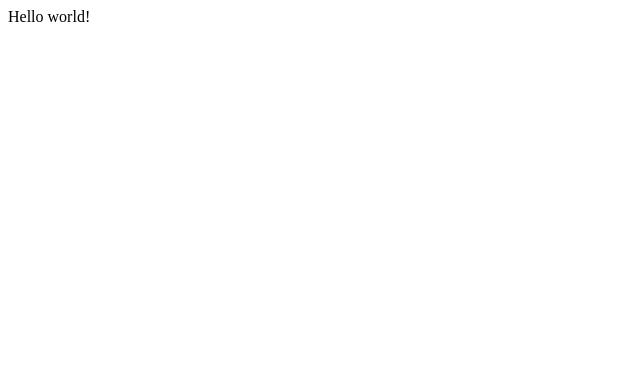
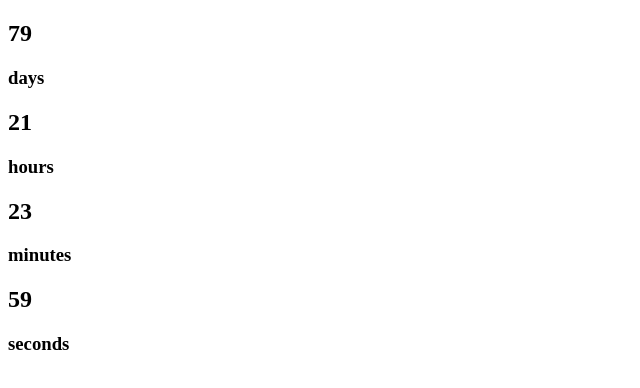
Before and after one commit to duffbeer83/bub-countdown, a Gatsby site: page / in a window 1280 px wide. Shown: the whole page, without its empty margins (0-640 px from the left). Built offline with nearby package versions, Linux system fonts and the light colour scheme; Gatsby itself is replaced by a stand-in of ours.

Commit message:
added countdown timer functionality
'borrowed' from Dustin Schau's wedding site implementation

```diff
--- /dev/null
+++ b/src/components/flipclock.js
@@ -0,0 +1,61 @@
+import React from "react"
+import { useState, useEffect } from "react"
+
+const zeroPad = unit => (unit <= 9 ? `0${unit}` : unit)
+
+const getUnits = diff => {
+  const units = {
+    // structure
+    // year: 31536000,
+    // month: 2592000,
+    // week: 604800, // uncomment row to ignore
+    days: 86400, // feel free to add your own row
+    hours: 3600,
+    minutes: 60,
+    seconds: 1,
+  }
+
+  let seconds = diff / 1000
+
+  return Object.keys(units).reduce((collection, key) => {
+    collection[key] = Math.floor(seconds / units[key])
+    seconds -= collection[key] * units[key]
+    return collection
+  }, {})
+}
+
+export const useCountdown = (endTime, startTime) => {
+  const [diff, setDiff] = useState(endTime - startTime)
+  useEffect(() => {
+    const interval = setInterval(() => {
+      setDiff(endTime - Date.now())
+    }, 1000)
+
+    return () => clearInterval(interval)
+  }, [endTime])
+
+  return getUnits(diff <= 0 ? 0 : diff)
+}
+
+export default function FlipClock({
+  endTime,
+  startTime = Date.now(),
+  ...rest
+}) {
+  const { days, hours, minutes, seconds } = useCountdown(endTime, startTime)
+  return (
+    <div>
+      {[
+        [days, `days`],
+        [hours, `hours`],
+        [minutes, `minutes`],
+        [seconds, `seconds`],
+      ].map(([value, label]) => (
+        <div>
+          <h2>{zeroPad(value)}</h2>
+          <h3>{label}</h3>
+        </div>
+      ))}
+    </div>
+  )
+}
--- a/src/pages/index.js
+++ b/src/pages/index.js
@@ -1,5 +1,6 @@
 import React from "react"
+import FlipClock from "../components/flipclock"
 
 export default function Home() {
-  return <div>Hello world!</div>
+  return <FlipClock endTime={new Date(2021, 5, 26, 11, 0, 0, 0)} />
 }
```
